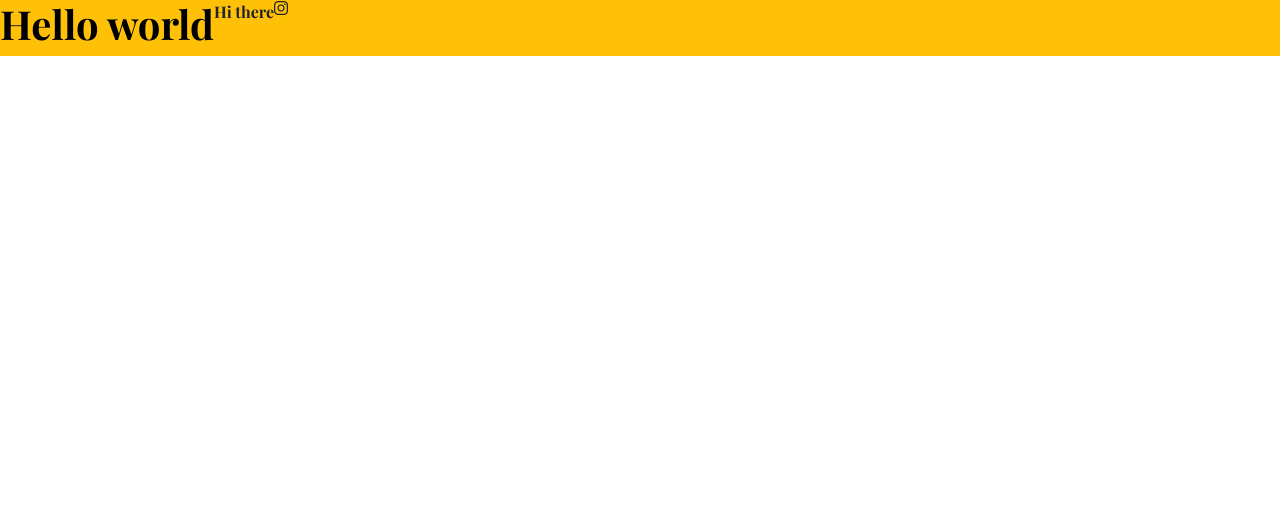
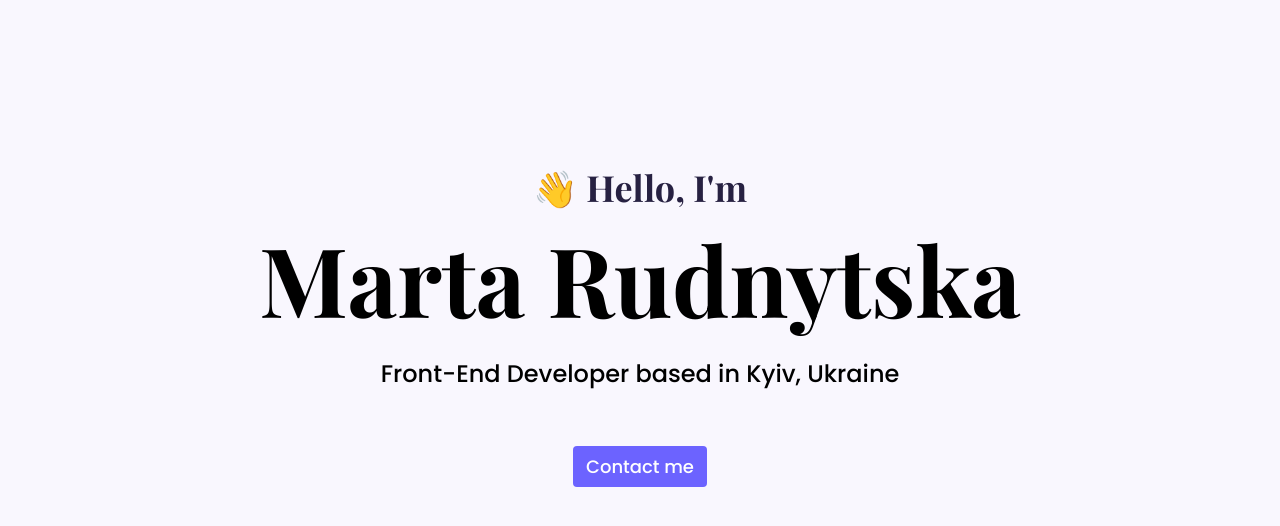
Before and after one commit to ruudyaa/portfolio-project, a plain HTML site: page index.html in a window 1280 px wide. Drawn offline with nearby package versions, Linux system fonts and the light colour scheme.

Commit message:
Add content to HTML page and styles to CSS.

```diff
--- a/css/styles.css
+++ b/css/styles.css
@@ -1,12 +1,65 @@
 /* font-family: 'Playfair Display', serif;
 font-family: 'Poppins', sans-serif; */
-h1 {
+:root {
+  --branding-color: #6c63ff;
+  --secondary-color: #f9f7fe;
+  --heading-font-family: "Playfair Display", serif;
+  --default-font-family: "Poppins", sans-serif;
+}
+
+body {
+  font-family: var(--default-font-family);
+}
+
+h1,
+h2,
+h3,
+h4,
+h5,
+h6 {
   color: black;
-  font-family: "Playfair Display", serif;
+  font-family: var(--heading-font-family);
   font-weight: bold;
 }
 
 p {
-  font-family: "Playfair Display", serif;
   font-weight: normal;
 }
+
+.hero {
+  background: var(--secondary-color);
+  text-align: center;
+  padding: 160px 20px;
+}
+
+.hero p {
+  font-family: var(--heading-font-family);
+  font-size: 36px;
+  font-weight: 700px;
+  line-height: 54px;
+  margin: 0;
+  color: #272142;
+}
+
+.hero h1 {
+  font-size: 96px;
+  font-weight: 700;
+  line-height: 128px;
+}
+
+.hero h2 {
+  font-family: var(--default-font-family);
+  font-size: 24px;
+  font-weight: 400;
+  line-height: 36px;
+  line-height: 2;
+}
+
+.btn-branding {
+  background: var(--branding-color);
+  border-radius: 4px;
+  color: white;
+  font-size: 18px;
+  line-height: 27px;
+  padding: 15 px 30px;
+}
--- a/index.html
+++ b/index.html
@@ -30,10 +30,13 @@
     ></script>
   </head>
   <body>
-    <div class="d-flex bg-warning">
-      <h1>Hello world</h1>
-      <p>Hi there</p>
-      <i class="fab fa-instagram" aria-hidden="true"></i>
+    <div class="hero">
+      <p>👋 Hello, I'm</p>
+      <h1>Marta Rudnytska</h1>
+      <h2 class="mb-5">Front-End Developer based in Kyiv, Ukraine</h2>
+      <div>
+        <a href="#" class="btn btn-branding">Contact me</a>
+      </div>
     </div>
   </body>
 </html>
```
